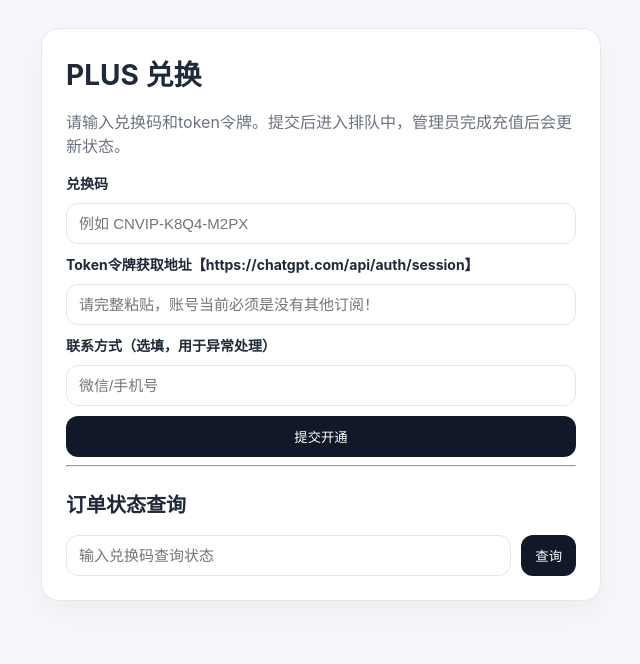
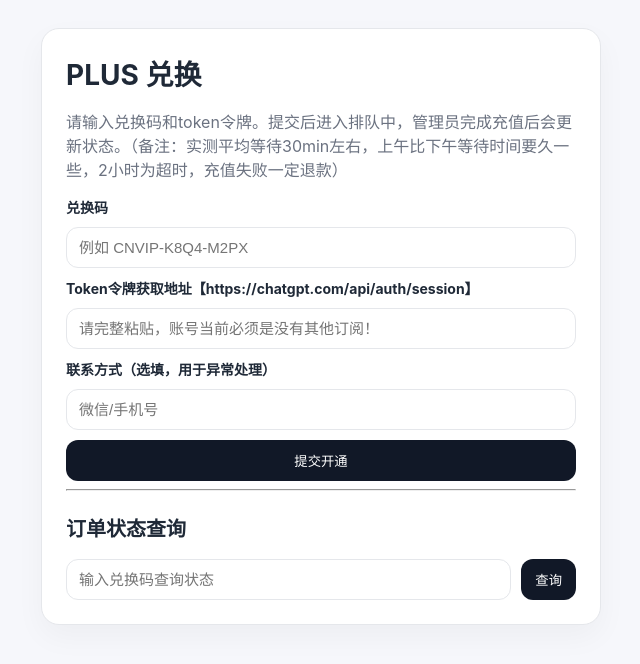
Before and after one commit to chennuo2233-png/vip-cdk-center, a Flask app: page /redeem in a window 1280 px wide. Shown: the part 53-717 px from the top of the page, without its empty margins (319-959 px from the left). Run offline with Flask 3, Linux system fonts and the light colour scheme.

Commit message:
增加说明

```diff
--- a/templates/redeem.html
+++ b/templates/redeem.html
@@ -3,7 +3,7 @@
 {% block content %}
 <section class="card narrow">
   <h1>PLUS 兑换</h1>
-  <p class="muted">请输入兑换码和token令牌。提交后进入排队中，管理员完成充值后会更新状态。</p>
+  <p class="muted">请输入兑换码和token令牌。提交后进入排队中，管理员完成充值后会更新状态。（备注：实测平均等待30min左右，上午比下午等待时间要久一些，2小时为超时，充值失败一定退款）</p>
 
   {% if result %}
   <div class="alert {{ result.type }}">
```
